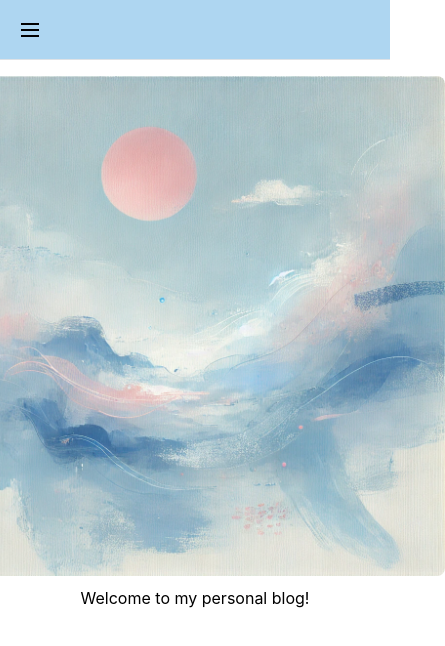
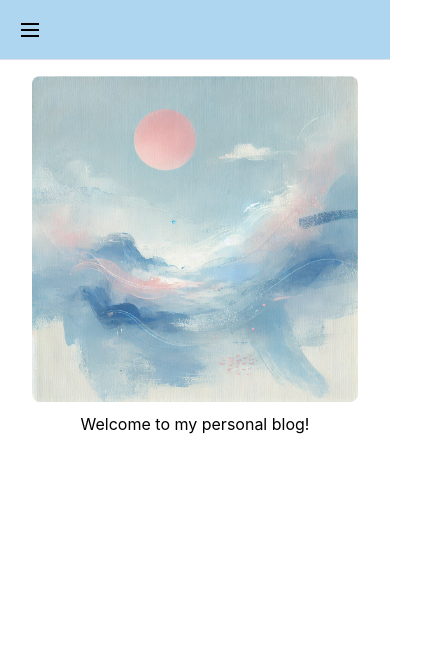
Before and after one commit to nathanael-cho/nathanael-cho.github.io, a React (Create React App) app: page / in a window 390 px wide. Shown: the top 646 px of the page, 445 px wide, since content can reach past the window. Built offline with nearby package versions, Linux system fonts and the light colour scheme.

Commit message:
Fix picture looking funky on mobile

```diff
--- a/src/App.css
+++ b/src/App.css
@@ -1,3 +1,7 @@
 .App {
   text-align: center;
 }
+
+.feature-image {
+  width: min(500px, 100%);
+}
--- a/src/App.js
+++ b/src/App.js
@@ -1,9 +1,9 @@
-import './App.css';
 import { AppShell, Burger, Center, Container, Image, List, NavLink, Space, Text, Title } from '@mantine/core';
 import { useDisclosure, useHash } from '@mantine/hooks';
 import { IconBook, IconHome, IconUserCircle } from '@tabler/icons-react';
 
 import '@mantine/core/styles.css';
+import './App.css';
 
 function HomeContent() {
   return (
@@ -12,7 +12,7 @@ function HomeContent() {
         <Image
           radius="md"
           src='/dalle-home-page-painting.webp'
-          style={{width: 500}}
+          className='feature-image'
         />
       </Center>
       <Space h={10}/>
@@ -60,7 +60,7 @@ function FirstPost() {
       <Image
         radius="md"
         src='/nacho-eating-nachos.webp'
-        style={{width: 500}}
+        className='feature-image'
       />
     </Container>
   )
@@ -83,6 +83,7 @@ function App() {
     <AppShell
       header={{ height: 60 }}
       navbar={{
+        // The width is 100% when the viewport is smaller than the breakpoint
         width: 300,
         breakpoint: 'md',
         collapsed: { mobile: !opened, desktop: !opened },
```
